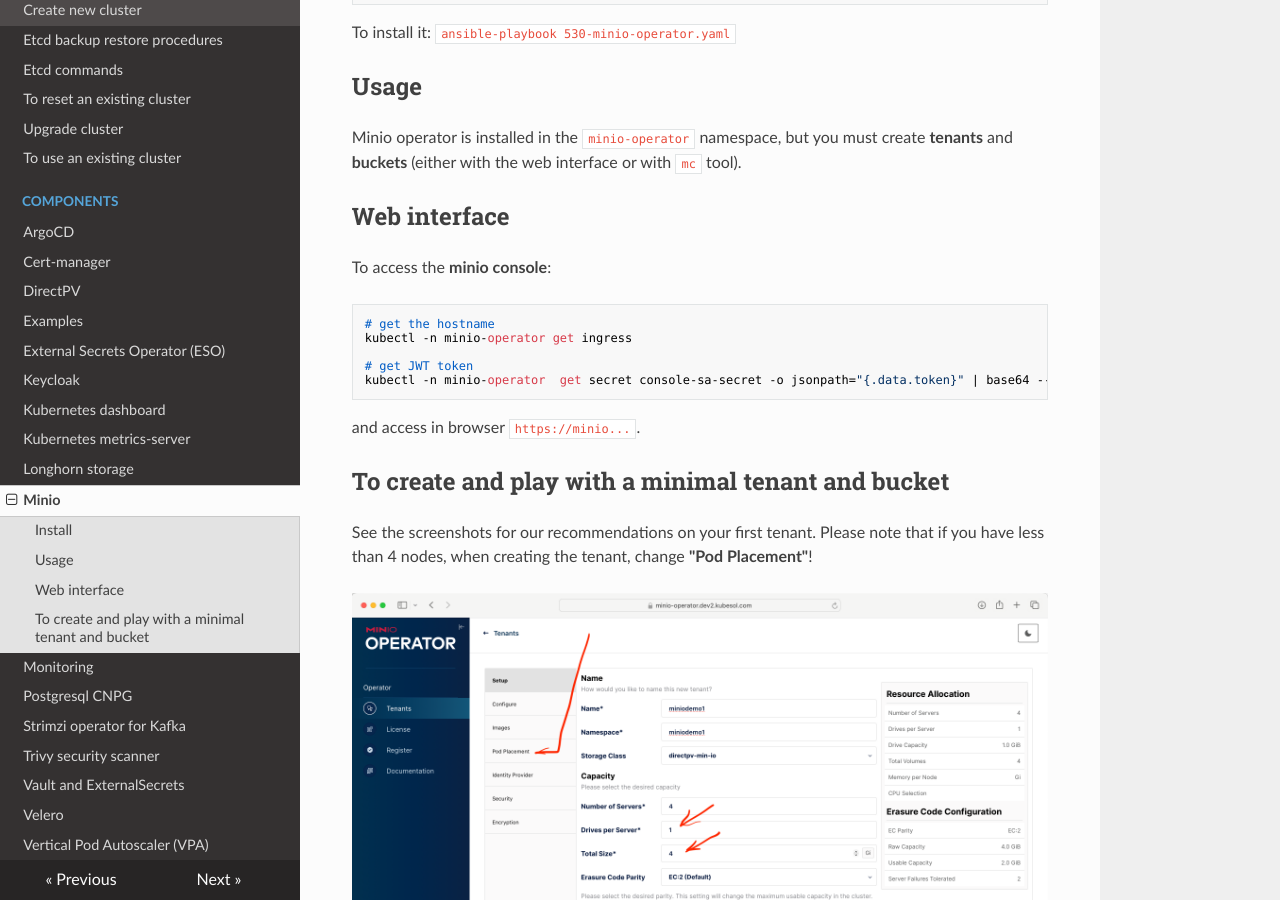
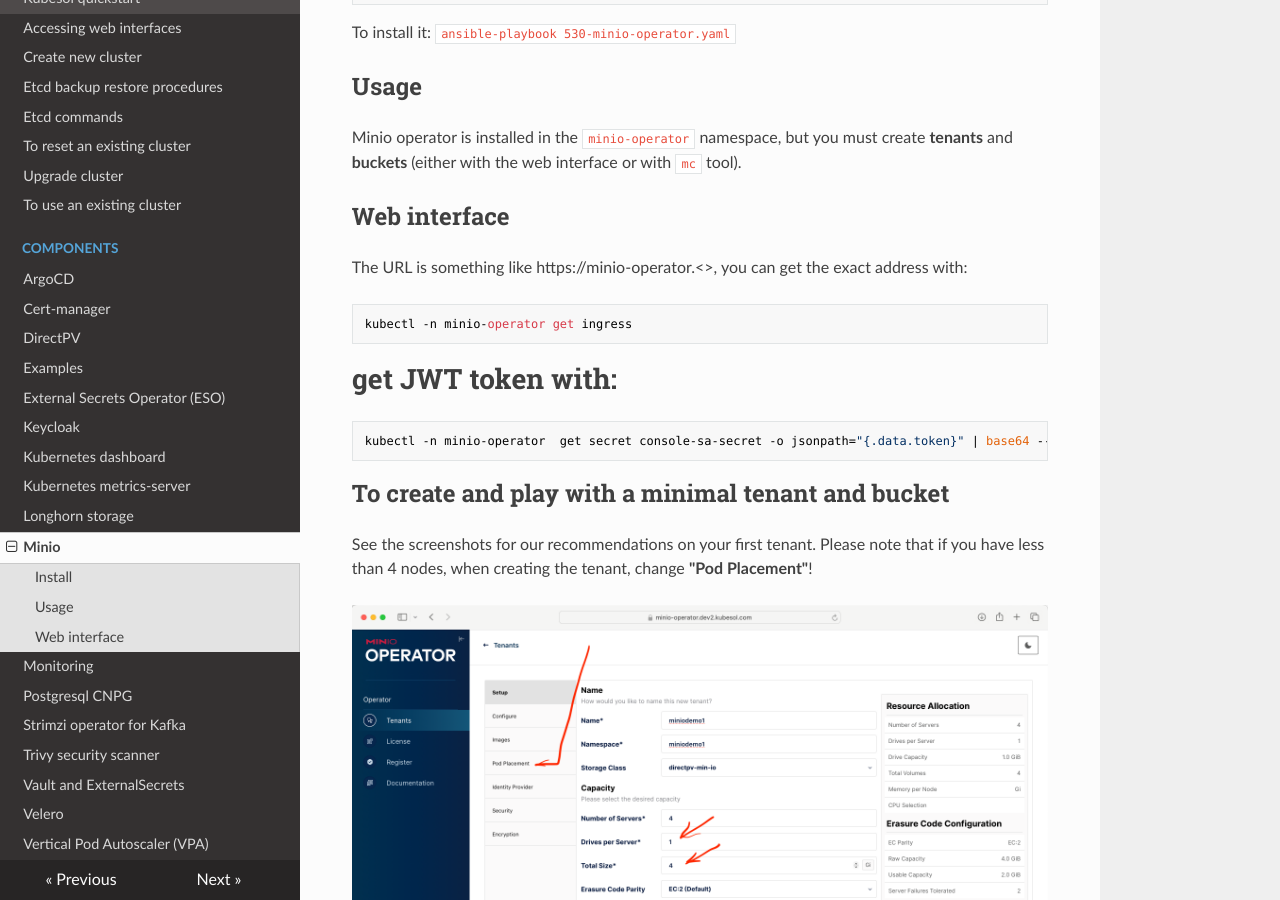
Before and after one commit to eSolutionsTech/kubesol, an MkDocs documentation site: the page built from docs/components/minio.md, in a window 1280 px wide and 900 px high, scrolled down 475 px. Built offline with MkDocs 1.6.1, drawn with Linux system fonts in a browser that asks for light colours; nearby versions of some CDN libraries.

Commit message:
Describe the changes you've madenew-feature-update-doc

````diff
--- a/docs/components/minio.md
+++ b/docs/components/minio.md
@@ -24,17 +24,15 @@ Minio operator is installed in the `minio-operator` namespace, but you must crea
 
 ## Web interface
 
-To access the **minio console**:
+The URL is something like https://minio-operator.<<ext_dns_name>>, you can get the exact address with:
+```
+kubectl -n minio-operator get ingress
+```
 
+# get JWT token with:
 ```
-# get the hostname
-kubectl -n minio-operator get ingress
-
-# get JWT token
 kubectl -n minio-operator  get secret console-sa-secret -o jsonpath="{.data.token}" | base64 --decode ; echo
 ```
-
-and access in browser `https://minio...`.
 
 ## To create and play with a minimal tenant and bucket
 
````
Also changed, not shown: LICENSE.md (+1 -1 lines), docs/components/keycloak.md (+4 -1 lines), docs/components/kubernetes-dashboard.md (+4 -1 lines), docs/components/longhorn.md (+4 -1 lines), docs/components/trivy.md (+1 -1 lines).
